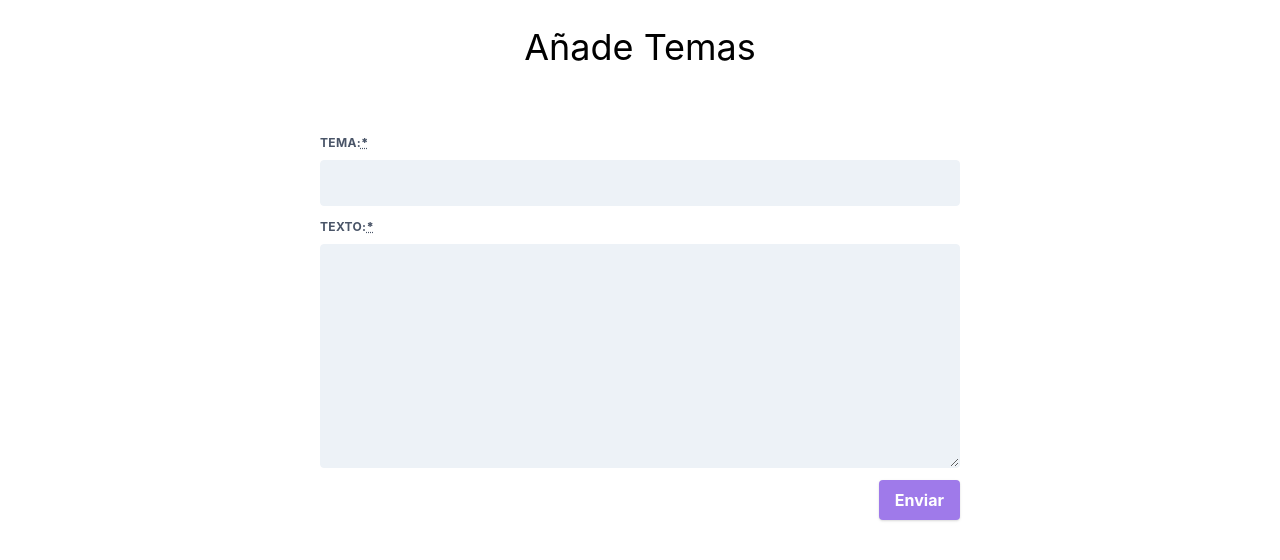
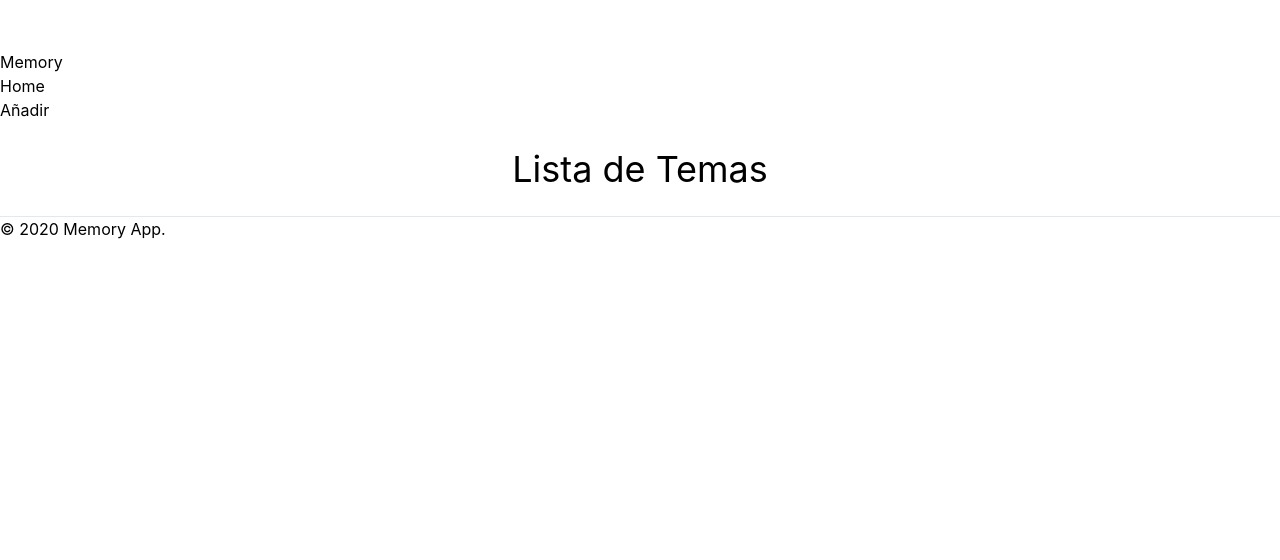
Before and after one commit to samuelroquech/memory, a Vue app: page / in a window 1280 px wide. Shown: the top 560 px of the page. Built offline with nearby package versions, Linux system fonts and the light colour scheme.

Commit message:
Vue Router

```diff
--- a/package.json
+++ b/package.json
@@ -44,5 +44,7 @@
     "webpack-cli": "^3.2.1",
     "webpack-dev-server": "^3.10.1"
   },
-  "dependencies": {}
+  "dependencies": {
+    "vue-router": "^3.1.5"
+  }
 }
--- /dev/null
+++ b/src/js/components/AddItems.vue
@@ -0,0 +1,85 @@
+<template>
+  <div>
+    <h1 class="justify-center text-4xl my-5 text-center">{{title}}</h1>
+    <div class="flex w-full justify-center">
+      <form v-on:submit.prevent="saveText"
+        class="my-10 block w-6/12 justify-center">
+        <div>
+          <label
+            class="block uppercase tracking-wide text-gray-700 text-xs font-bold mb-2"
+            for="topic"
+          >
+            <span>Tema:</span>
+            <strong>
+              <abbr title="required">*</abbr>
+            </strong>
+          </label>
+          <input
+            class="appearance-none block w-full bg-gray-200 text-gray-700 border border-gray-200 rounded py-3 px-4 mb-3 leading-tight focus:outline-none focus:bg-white focus:border-gray-500"
+            type="text"
+            id="topic"
+            v-model="topic"
+          />
+        </div>
+        <div>
+          <label
+            class="block uppercase tracking-wide text-gray-700 text-xs font-bold mb-2"
+            for="text"
+          >
+            <span>Texto:</span>
+            <strong>
+              <abbr title="required">*</abbr>
+            </strong>
+          </label>
+          <textarea
+            class="appearance-none h-56 block w-full bg-gray-200 text-gray-700 border border-gray-200 rounded py-3 px-4 mb-3 leading-tight focus:outline-none focus:bg-white focus:border-gray-500"
+            id="text"
+            v-model="text"
+          ></textarea>
+        </div>
+        <div class="md:flex md:items-center">
+          <div class="w-1/3"></div>
+          <div class="w-2/3 text-right">
+            <button
+              class="shadow bg-purple-500 hover:bg-purple-400 focus:shadow-outline focus:outline-none text-white font-bold py-2 px-4 rounded"
+              type="submit"
+            >Enviar</button>
+          </div>
+        </div>
+      </form>
+    </div>
+  </div>
+</template>
+
+<script>
+export default {
+  name: "default",
+  props: ['items'],
+  data() {
+    return {
+      title: "Añade Temas",
+      topic: "",
+      text: "",
+    };
+  },
+  methods: {
+    addItem: function(tags, text){
+      console.log(this);
+      if(Array.isArray(this.items)){
+        this.items.push({
+          tags : tags,
+          text : text
+        });
+        this.$emit('addItem', this.items);
+      }
+    },
+    saveText: function(event) {
+      if(this.topic == "" || this.text == ""){
+        alert("Por favor, rellena todos los campos");
+        return;
+      }
+      this.addItem(this.topic, this.text);
+    }
+  }
+};
+</script>
--- a/src/js/components/App.vue
+++ b/src/js/components/App.vue
@@ -1,73 +1,70 @@
 <template>
-  <div>
-    <h1 class="justify-center text-4xl my-5 text-center">{{title}}</h1>
-    <div class="flex w-full justify-center">
-      <form class="my-10 block w-6/12 justify-center">
-        <div>
-          <label
-            class="block uppercase tracking-wide text-gray-700 text-xs font-bold mb-2"
-            for="topic"
-          >
-            <span>Tema:</span>
-            <strong>
-              <abbr title="required">*</abbr>
-            </strong>
-          </label>
-          <input
-            class="appearance-none block w-full bg-gray-200 text-gray-700 border border-gray-200 rounded py-3 px-4 mb-3 leading-tight focus:outline-none focus:bg-white focus:border-gray-500"
-            type="text"
-            id="topic"
-            name="topic"
-          />
+    <div>
+        <nav class="navbar navbar-inverse navbar-fixed-top">
+            <div class="container">
+                <div class="navbar-header">
+                    <button type="button" class="navbar-toggle collapsed" data-toggle="collapse" data-target="#navbar" aria-expanded="false" aria-controls="navbar">
+                        <span class="sr-only">Toggle navigation</span>
+                        <span class="icon-bar"></span>
+                        <span class="icon-bar"></span>
+                        <span class="icon-bar"></span>
+                    </button>
+                    <a class="navbar-brand" href="#">Memory</a>
+                </div>
+                <div id="navbar" class="navbar-collapse collapse">
+                    <ul class="nav navbar-nav">
+                        <router-link tag="li" to="/" exact>
+                            <a>Home</a>
+                        </router-link>
+                        <router-link tag="li" to="/add">
+                            <a>Añadir</a>
+                        </router-link>
+                    </ul>
+                </div>
+            </div>
+        </nav>
+
+        <router-view :items="items" @items="addItem = $event"></router-view>
+
+        <div class="container">
+            <div class="row">
+                <div class="col-md-12">
+                    <hr>
+
+                    <footer>
+                        <p>© 2020 Memory App.</p>
+                    </footer>
+                </div>
+            </div>
         </div>
-        <div>
-          <label
-            class="block uppercase tracking-wide text-gray-700 text-xs font-bold mb-2"
-            for="text"
-          >
-            <span>Texto:</span>
-            <strong>
-              <abbr title="required">*</abbr>
-            </strong>
-          </label>
-          <textarea
-            class="appearance-none h-56 block w-full bg-gray-200 text-gray-700 border border-gray-200 rounded py-3 px-4 mb-3 leading-tight focus:outline-none focus:bg-white focus:border-gray-500"
-            id="text"
-            name="text"
-          ></textarea>
-        </div>
-        <div class="md:flex md:items-center">
-          <div class="w-1/3"></div>
-          <div class="w-2/3 text-right">
-            <button
-              class="shadow bg-purple-500 hover:bg-purple-400 focus:shadow-outline focus:outline-none text-white font-bold py-2 px-4 rounded"
-              type="button"
-              v-on:click="saveText"
-            >Enviar</button>
-          </div>
-        </div>
-      </form>
     </div>
-  </div>
 </template>
 
 <script>
 export default {
-  name: "default",
+  name: 'App',
   data() {
     return {
-      title: "Añade Temas"
+      items: ""
     };
   },
-  methods: {
-    saveText: function(event) {
-      // `this` inside methods points to the Vue instance
-      alert("Hello " + this.title + "!");
-      // `event` is the native DOM event
-      if (event) {
-        alert(event.target.tagName);
-      }
+  mounted() {
+    if(localStorage.items) {
+      this.items = JSON.parse(localStorage.items);
+    }else{
+      this.items = [];
+    }
+  },
+  watch: {
+    items(newItem) {
+      localStorage.items = JSON.stringify(newItem);
     }
   }
-};
+}
 </script>
+
+<style>
+    body {
+        padding-top: 50px;
+    }
+</style>
--- /dev/null
+++ b/src/js/components/ListItems.vue
@@ -0,0 +1,47 @@
+<template>
+  <div>
+    <h1 class="justify-center text-4xl my-5 text-center">{{title}}</h1>
+
+  </div>
+</template>
+
+<script>
+export default {
+  name: "default",
+  data() {
+    return {
+      title: "Lista de  Temas",
+      items: ""
+    };
+  },
+  mounted() {
+    if(localStorage.items) {
+      this.items = JSON.parse(localStorage.items);
+    }else{
+      this.items = [];
+    }
+  },
+  watch: {
+    items(newItem) {
+      localStorage.items = JSON.stringify(newItem);
+    }
+  },
+  methods: {
+    addItem: function(tags, text){
+      if(Array.isArray(this.items)){
+        this.items.push({
+          tags : tags,
+          text : text
+        });
+      }
+    },
+    saveText: function(event) {
+      if(this.topic == "" || this.text == ""){
+        alert("Por favor, rellena todos los campos");
+        return;
+      }
+      this.addItem(this.topic, this.text);
+    }
+  }
+};
+</script>
--- a/src/js/index.js
+++ b/src/js/index.js
@@ -1,9 +1,16 @@
 import '../css/style.css'
 
 import Vue from 'vue'
+import VueRouter from 'vue-router'
+
 import App from './components/App.vue'
+import router from './router.js'
+
+console.log('[i] Starting client app')
+
+Vue.use(VueRouter);
 
 new Vue({
-  el: '#app',
+  router,
   render: h => h(App)
-})
+}).$mount('#app')
--- /dev/null
+++ b/src/js/router.js
@@ -0,0 +1,23 @@
+import Vue    from 'vue'
+import Router from 'vue-router'
+
+import ListItems  from './components/ListItems.vue'
+import AddItems   from './components/AddItems.vue'
+
+Vue.use(Router)
+
+export default new Router({
+    routes: [
+        {
+            path: '/',
+            name: 'ListItems',
+            component: ListItems
+        },
+        {
+            path: '/add',
+            name: 'AddItems',
+            component: AddItems
+        }
+    ],
+    linkActiveClass: "active",
+})
--- a/src/template/index.html
+++ b/src/template/index.html
@@ -7,6 +7,14 @@
   </head>
   <body>
     <div id="app" class="">
+      <ul>
+        <router-link tag="li" to="/" exact>
+          <a>Home</a>
+        </router-link>
+        <router-link tag="li" to="/" exact>
+          <a>Home</a>
+        </router-link>
+      </ul>
 
     </div>
   </body>
```
Also changed, not shown: 1 other file (tests, documents, lock files or other folders).
